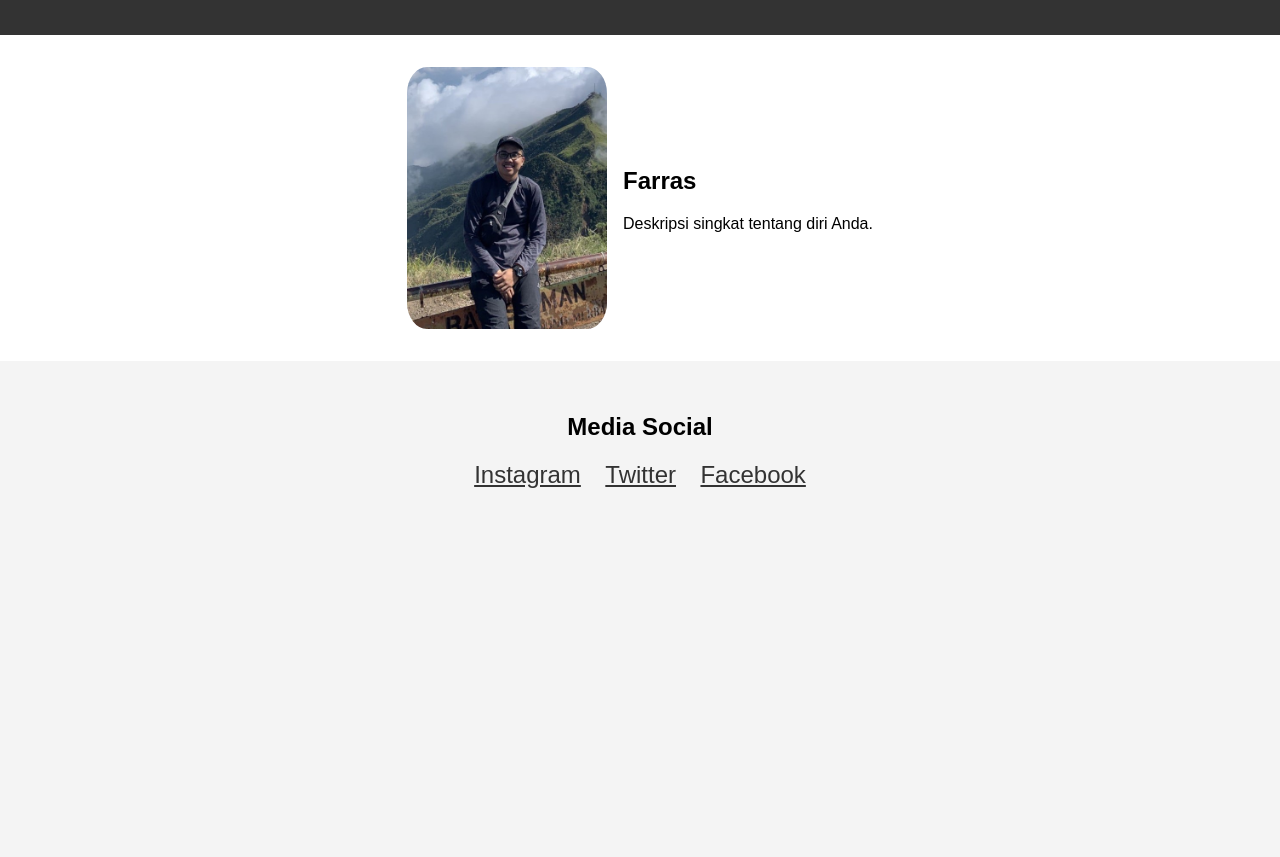
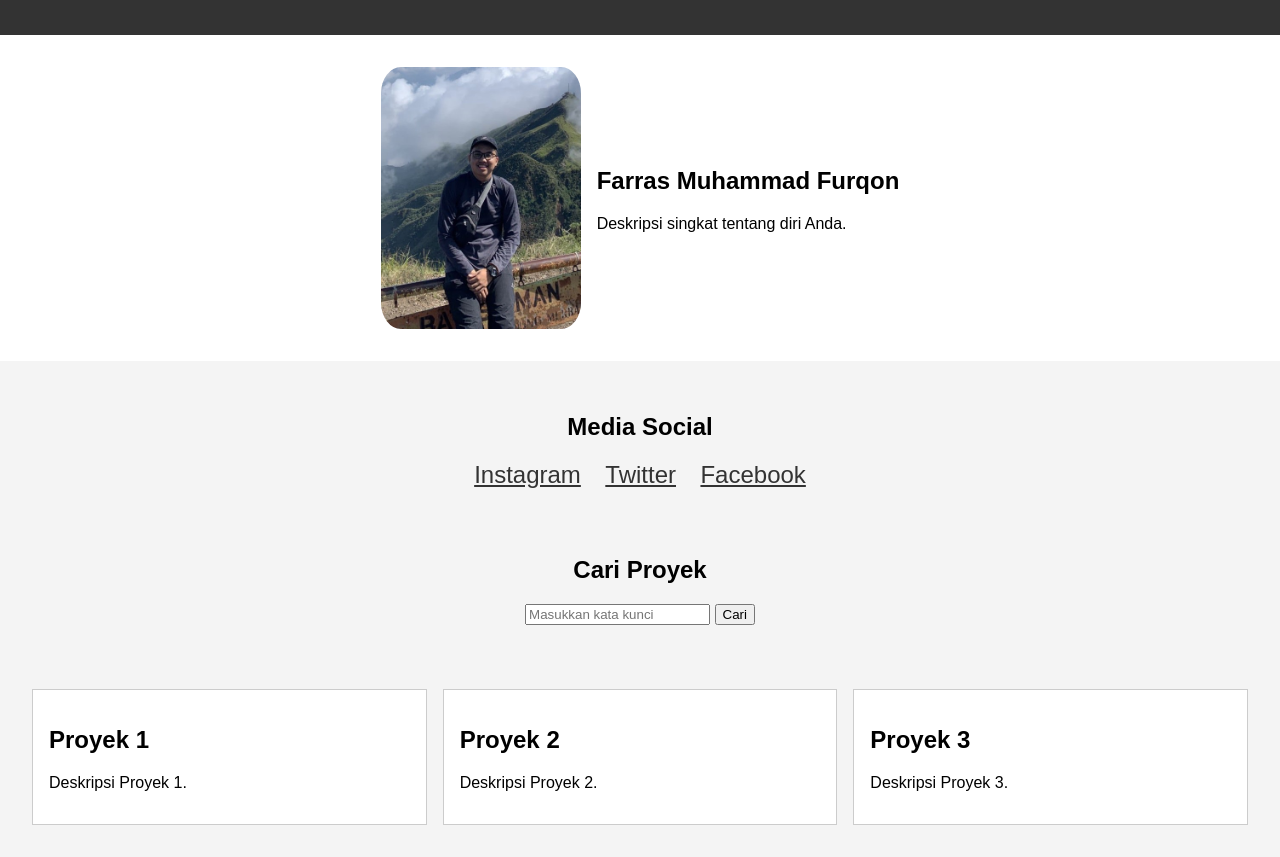
Before and after one commit to farrasmf/ProjectProtofolio, a plain HTML site: page index.html in a window 1280 px wide. Shown: the part 77-934 px from the top of the page. Before the commit the page ends 800 px from the top, so only its background shows below. Drawn offline with Linux system fonts and the light colour scheme.

Commit message:
#2 feature/portofolio sudah dikerjakan

```diff
--- a/assets/css/style.css
+++ b/assets/css/style.css
@@ -47,3 +47,8 @@ body {
     color: #333;
     font-size: 1.5em;
   }
+  .search-form {
+    text-align: center;
+    padding: 1em;
+    background-color: #f4f4f4;
+  }
--- /dev/null
+++ b/assets/js/index.js
@@ -0,0 +1,39 @@
+const portofolioData = [
+    { title: "Proyek 1", description: "Deskripsi Proyek 1."},
+    { title: "Proyek 2", description: "Deskripsi Proyek 2."},
+    { title: "Proyek 3", description: "Deskripsi Proyek 3."}
+    // Tambahan lebih banyak objek proyek sesuai kebutuhan
+];
+
+const portofolioContainer = document.getElementById("portofolioContainer");
+
+portofolioData.forEach(project => {
+    const projectItem = document.createElement("div");
+    projectItem.className = "item";
+    projectItem.innerHTML = `
+    <h2>${project.title}</h2>
+    <p>${project.description}</p>
+    `;
+        portofolioContainer.appendChild(projectItem);
+});
+
+// Section Form Search
+const form = document.querySelector('form')
+const items = document.querySelectorAll('.item');
+
+form.addEventListener('submit', function (e) {
+    e.preventDefault();
+
+    const searchTerm = form.search.value.toLowerCase();
+
+    items.forEach(item => {
+        const projectTitle = item.querySelector('h2').textContent.toLowerCase();
+        const projectDescription = item.querySelector('p').textContent.toLowerCase();
+
+        if (projectTitle.includes(searchTerm) || projectDescription.includes(searchTerm)) {
+            item.style.display = 'block';
+        } else {
+            item.style.display = 'none';
+        }
+    });
+});
--- a/index.html
+++ b/index.html
@@ -9,18 +9,32 @@
     <header>
         <h1>Portofolio Saya</h1>
     </header>
+    <!-- Section profile -->
     <section class="profile">
         <img src="assets/images/Foto_Profile_Farras.jpg" alt="Foto Profil">
         <div class="profile-info">
-            <h2>Farras</h2>
+            <h2>Farras Muhammad Furqon</h2>
             <p>Deskripsi singkat tentang diri Anda.</p>
         </div>
     </section>
+    <!-- Section social-mdeia -->
     <section class="social-media">
         <h2>Media Social</h2>
         <a href="https://www.instagram.com">Instagram</a>
         <a href="https://www.twitter.com">Twitter</a>
         <a href="https://www.facebook.com">Facebook</a>
     </section>
+    <!-- Section portofolio -->
+    <section class="search-form">
+        <h2>Cari Proyek</h2>
+        <form action="#">
+            <input type="text" name="search" placeholder="Masukkan kata kunci">
+            <button type="submit">Cari</button>
+        </form>
+    </section>
+    <div class="container" id="portofolioContainer">
+        <!-- List portofolio akan ditambahkan oleh JavaScript di sini -->
+    </div>
 </body>
+<script src="./assets/js/index.js"></script>
 </html>
```
